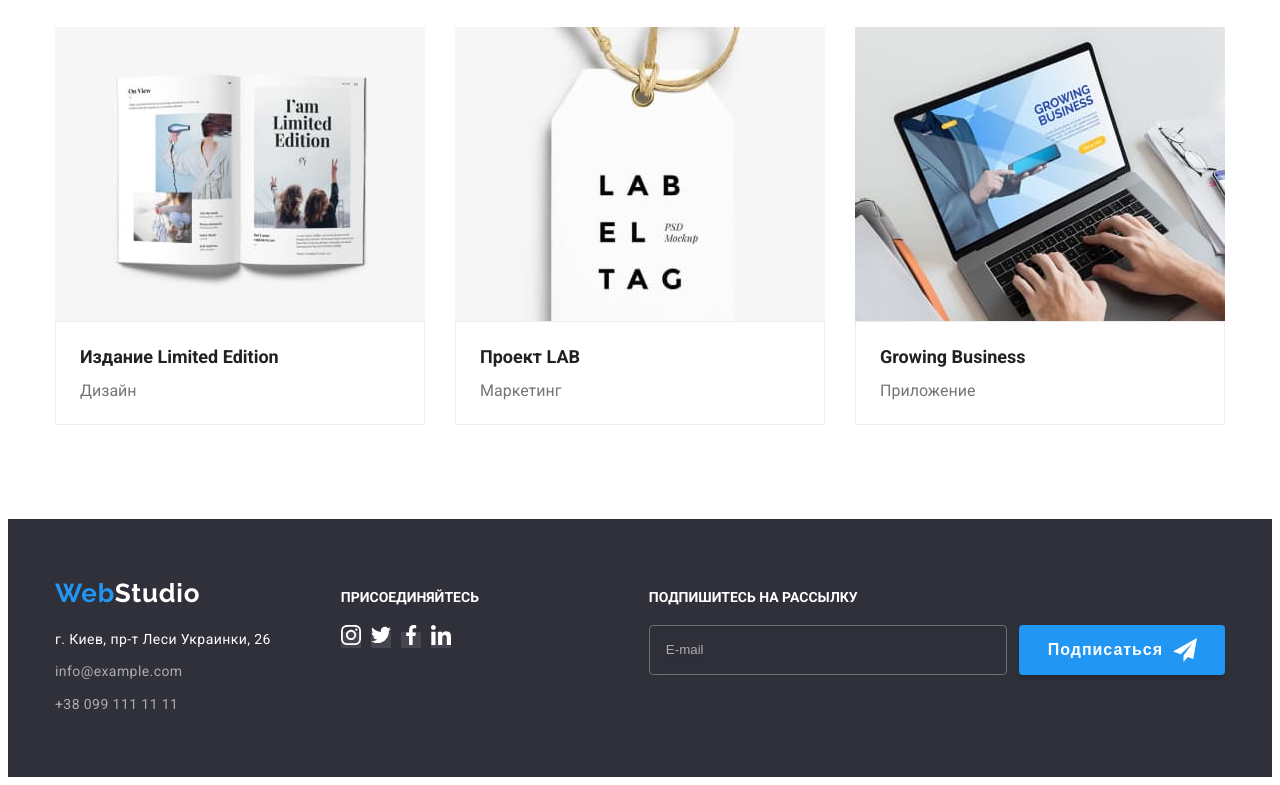
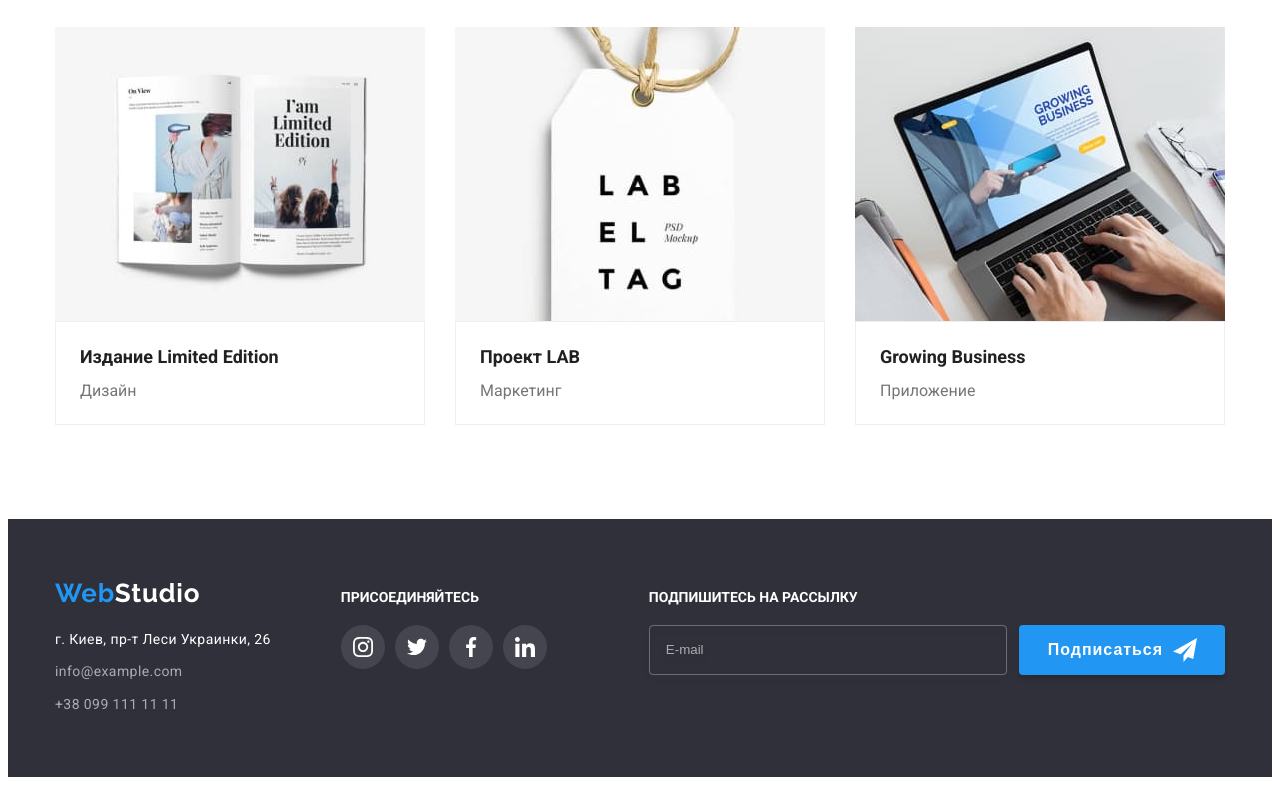
Before and after one commit to IrynnnaFedorova/goit-markup-hw-08, a plain HTML site: page portfolio.html in a window 1280 px wide. Shown: the part 1108-1893 px from the top of the page. Drawn offline with Linux system fonts and the light colour scheme.

Commit message:
Добавляет правки класса портфолио

```diff
--- a/portfolio.html
+++ b/portfolio.html
@@ -151,25 +151,25 @@
         <ul class="social-list list">
             <li class="social-item">
                 <a href="https://www.instagram.com/?hl=ru" target="_blank" rel="noopener noreferer"
-                    class="social-icons-footer">
+                    class="social-icons social-icons-footer">
                     <svg width="20" height="20">
                         <use href="./symbol-defs.svg#icon-instagram"></use>
                     </svg></a>
             </li>
             <li class="social-item">
-                <a href="https://twitter.com/?lang=ru" target="_blank" rel="noopener noreferer" class="social-icons-footer">
+                <a href="https://twitter.com/?lang=ru" target="_blank" rel="noopener noreferer" class="social-icons social-icons-footer">
                     <svg width="20" height="20">
                         <use href="./symbol-defs.svg#icon-twitter"></use>
                     </svg></a>
             </li>
             <li class="social-item">
                 <a href="https://uk-ua.facebook.com/" target="_blank" rel="noopener noreferer"
-                    class="social-icons-footer"><svg width="20" height="20">
+                    class="social-icons social-icons-footer"><svg width="20" height="20">
                         <use href="./symbol-defs.svg#icon-facebook"></use>
                     </svg></a>
             </li>
             <li class="social-item">
-                <a href="https://www.linkedin.com/" target="_blank" rel="noopener noreferer" class="social-icons-footer"><svg
+                <a href="https://www.linkedin.com/" target="_blank" rel="noopener noreferer" class="social-icons social-icons-footer"><svg
                         width="20" height="20">
                         <use href="./symbol-defs.svg#icon-linkedin"></use>
                     </svg></a>
```
